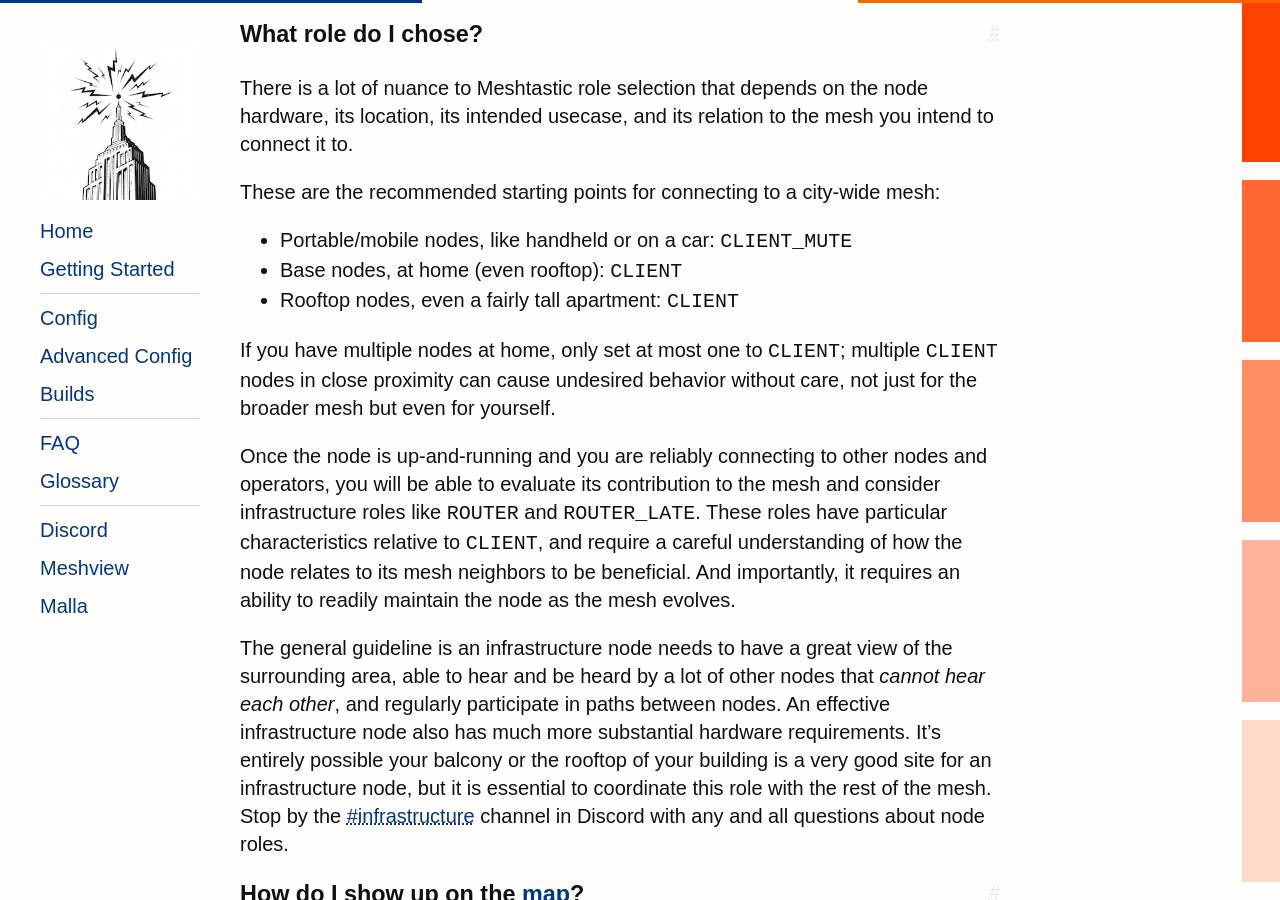
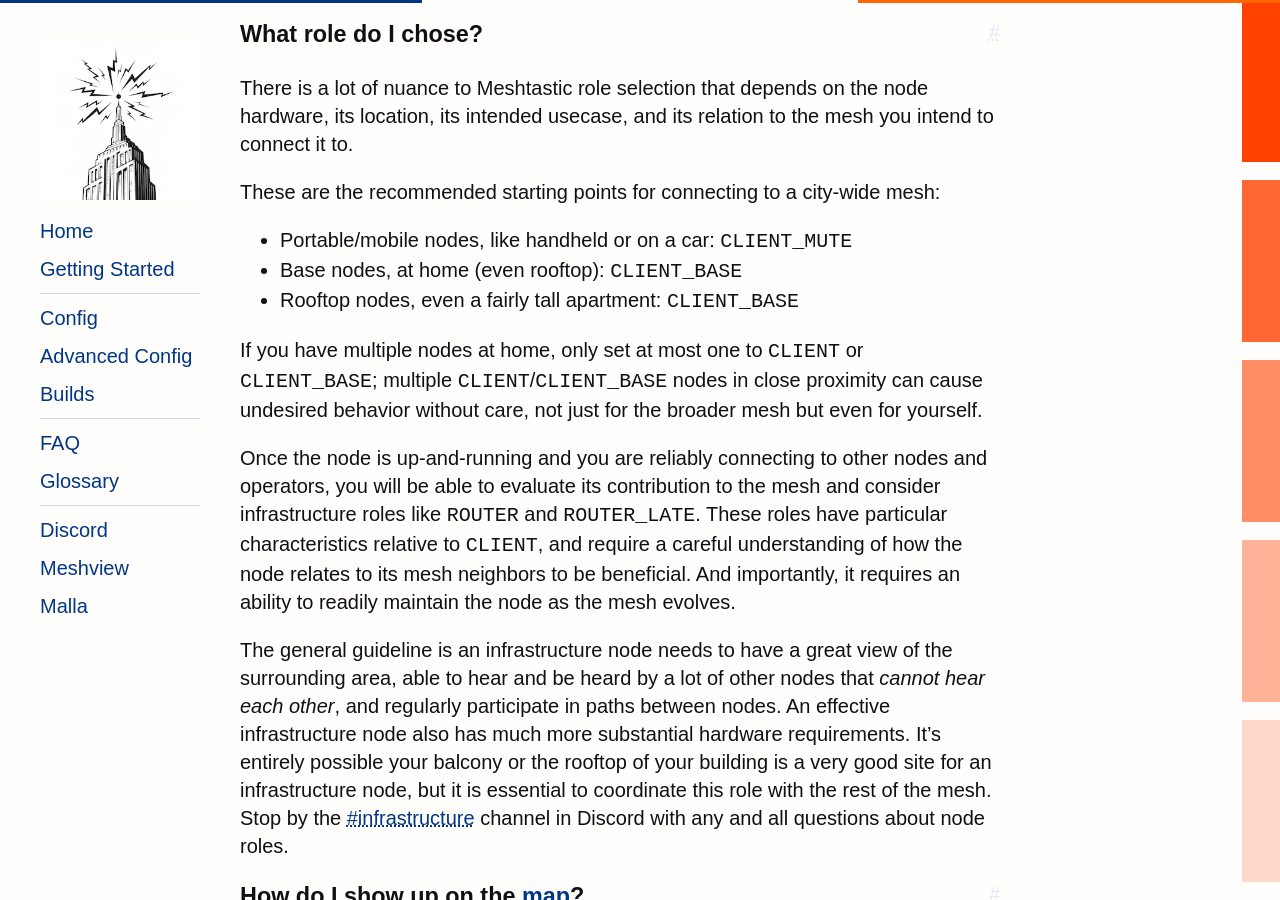
Before and after one commit to MeshNY/meshny.github.io, a Jekyll site: the page built from docs/faq.md, in a window 1280 px wide and 900 px high, scrolled down 1761 px. Built offline with Jekyll 4.4.1, drawn with Linux system fonts in a browser that asks for light colours; some web fonts are replaced.

```diff
--- a/docs/faq.md
+++ b/docs/faq.md
@@ -55,10 +55,10 @@ There is a lot of nuance to Meshtastic role selection that depends on the node h
 These are the recommended starting points for connecting to a city-wide mesh:
 
 - Portable/mobile nodes, like handheld or on a car: `CLIENT_MUTE`
-- Base nodes, at home (even rooftop): `CLIENT`
-- Rooftop nodes, even a fairly tall apartment: `CLIENT`
+- Base nodes, at home (even rooftop): `CLIENT_BASE`
+- Rooftop nodes, even a fairly tall apartment: `CLIENT_BASE`
 
-If you have multiple nodes at home, only set at most one to `CLIENT`; multiple `CLIENT` nodes in close proximity can cause undesired behavior without care, not just for the broader mesh but even for yourself.
+If you have multiple nodes at home, only set at most one to `CLIENT` or `CLIENT_BASE`; multiple `CLIENT`/`CLIENT_BASE` nodes in close proximity can cause undesired behavior without care, not just for the broader mesh but even for yourself.
 
 Once the node is up-and-running and you are reliably connecting to other nodes and operators, you will be able to evaluate its contribution to the mesh and consider infrastructure roles like `ROUTER` and `ROUTER_LATE`. These roles have particular characteristics relative to `CLIENT`, and require a careful understanding of how the node relates to its mesh neighbors to be beneficial. And importantly, it requires an ability to readily maintain the node as the mesh evolves.
 
```
Also changed, not shown: docs/getting-started.md (+2 -6 lines).
